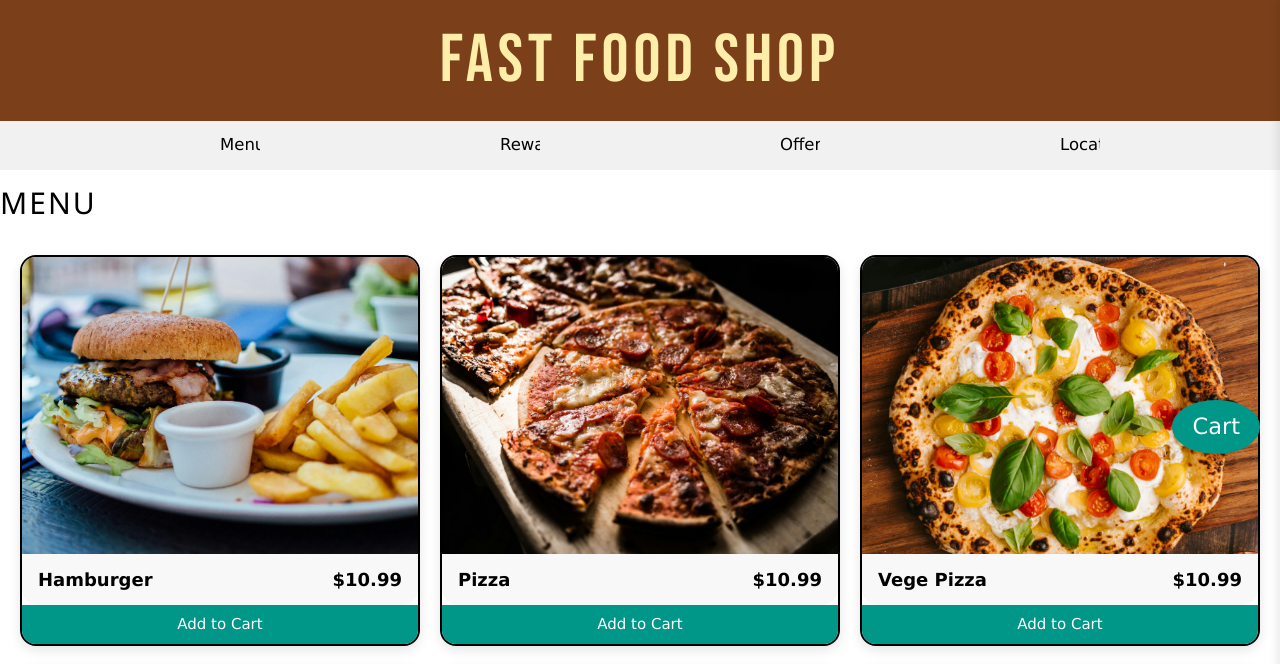
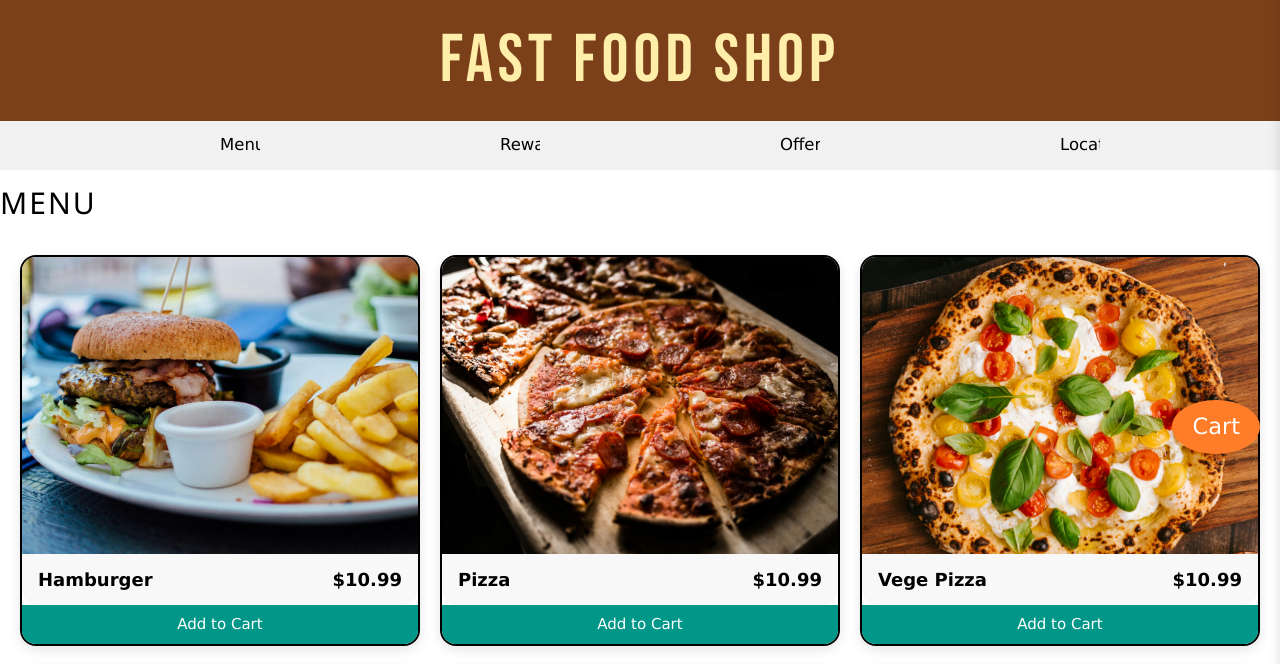
Before and after one commit to Shyam-droid-ui-54-droid/Food-Ordering, a Flask app: page / in a window 1280 px wide. Shown: the top 664 px of the page. Run offline with Flask 3, Linux system fonts and the light colour scheme; data comes from the database, SQL or seed files in the repository; both versions use the stored data as it was after the commit.

```diff
--- a/static/css/stylesheet.css
+++ b/static/css/stylesheet.css
@@ -134,4 +134,5 @@ nav.w3-bar .w3-bar-item {
     border-radius: 50%;
     cursor: pointer;
     font-size: 1.5em;
+    z-index: 1001;
 }
--- a/templates/menu.html
+++ b/templates/menu.html
@@ -21,7 +21,7 @@
 </div>
 
 <!--Cart Sidebar-->
-<button id="cart-button" class="w3-button w3-teal" onclick="toggleCartSidebar()">Cart</button>
+<button id="cart-button" class="cart-button" onclick="toggleCartSidebar()">Cart</button>
 
 <div id="cart-sidebar" class="cart-sidebar">
     <h3> Cart items </h3>
```
Also changed, not shown: database.db, static/images/food/Burrito.jpg (added), static/images/food/Cheeseburger.jpg (added), static/images/food/Chicken Nuggets.jpg (added), static/images/food/Chocolate Milkshake.jpg (added), static/images/food/Donut.jpg (added), static/images/food/Fries.jpg (added), static/images/food/Hash Brown.jpg (added), static/images/food/Onion Rings.jpg (added), static/images/food/Pancake.jpg (added), static/images/food/Vanilla Milkshake.jpg (added), 3 other files.
